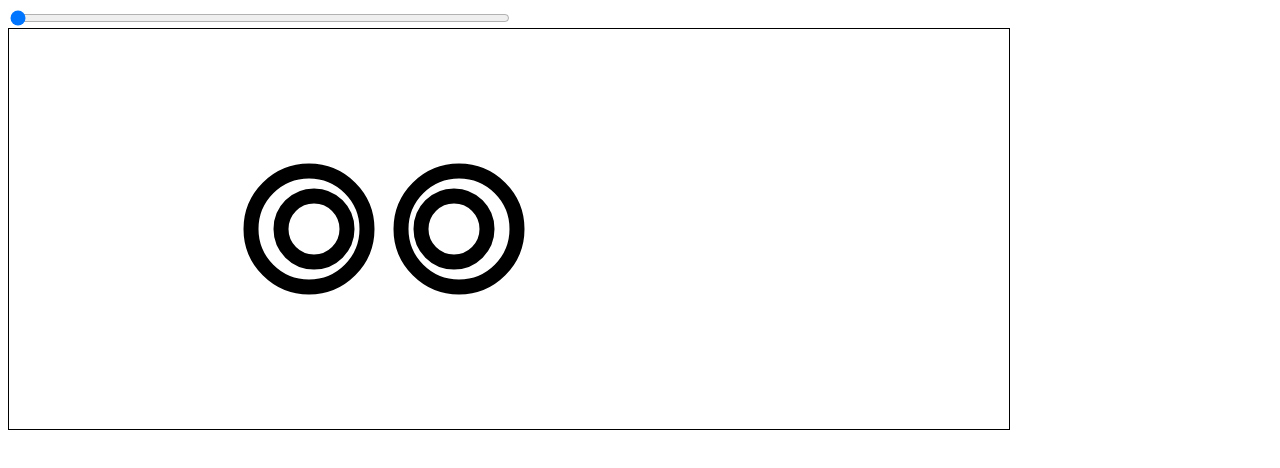
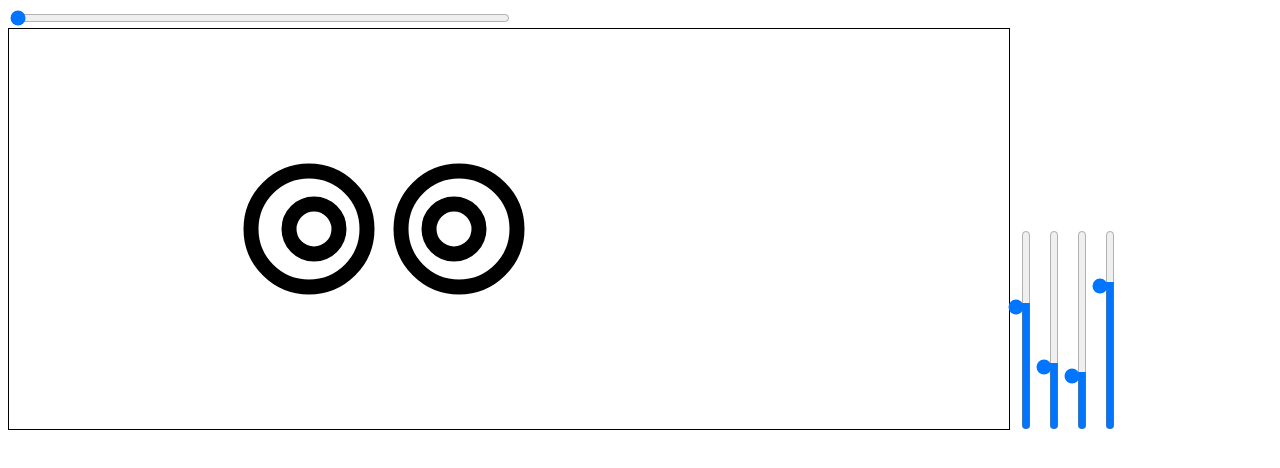
Before and after one commit to davesmylie/eye_toner, a plain HTML site: page index.html in a window 1280 px wide. Drawn offline with Linux system fonts and the light colour scheme.

Commit message:
Can now adjust settings on the fly

```diff
--- a/index.html
+++ b/index.html
@@ -7,50 +7,78 @@
 <canvas id="example" style='border:1px solid black'  width="1000px" height="400px">
 This text is displayed if your browser does not support HTML5 Canvas.
 </canvas>
+<input type="range" min="-20" max="20" value="5" style='-webkit-appearance: slider-vertical;width:10px; height: 200px; padding-right: 20px;'  onchange="moveOffset(this.value)" />
+<input type="range" min="40" max="100" value="58" style='-webkit-appearance: slider-vertical;width:10px; height: 200px; padding-right: 20px;'  onchange="outerCircle(this.value)" />
+<input type="range" min="20" max="40" value="25" style='-webkit-appearance: slider-vertical;width:10px; height: 200px; padding-right: 20px;'  onchange="innerCircle(this.value)" />
+<input type="range" min="1" max="20" value="15" style='-webkit-appearance: slider-vertical;width:10px; height: 200px; padding-right: 20px;'  onchange="lineWidth(this.value)" />
 <script type='text/javascript'>
 var canvas = document.getElementById('example');
 var context = canvas.getContext('2d');
 var xpos = 300;
 var ypos = 200;
-var size = 58;    // size of the outer circle
-var lineWidth = 15;
+var outer_size = 58;    // size of the outer circle
+var inner_size = 25;     // size of the inner circle
+var line_width = 15;
 var offset = 5;  // the distance the center circle is offset (to get 3d)
-var initial_distance = 150; // distance intial appart of circles
+var distance = 150; // distance intial appart of circles
 
 
-draw_circles(initial_distance);
+draw_circles(distance);
 function draw_circles(distance){
-	draw_circle(context, xpos, ypos, size, offset);
-	draw_circle(context, xpos + Number(distance), ypos, size, (offset * -1));
+	draw_circle(xpos, ypos, offset);
+	draw_circle(xpos + Number(distance), ypos, offset * -1);
 }
 
-function draw_circle(ctx, x, y, size, xoffset){
-        console.log("Drawing circle at x:(" + x + "), y:("+y+"), size:("+size+")");
-	ctx.fillStyle = 'black';
-        ctx.lineWidth = lineWidth;
+function draw_circle( x, y, p_offset){
+        console.log("Drawing circle at x:(" + x + "), y:("+y+"), size:("+outer_size+")");
+	context.fillStyle = 'black';
+        context.lineWidth = line_width;
         // draw outside
-	ctx.beginPath();
-	ctx.arc(x, y, size, 0, Math.PI*2, true);
-	ctx.closePath();
-	ctx.stroke();
+	context.beginPath();
+	context.arc(x, y, outer_size, 0, Math.PI*2, true);
+	context.closePath();
+	context.stroke();
 
         //draw inside
-	ctx.beginPath();
-	ctx.arc(x + xoffset, y, size-25, 0, Math.PI*2, true);
-	ctx.closePath();
-	ctx.stroke();
+	context.beginPath();
+	context.arc(x + p_offset, y, inner_size, 0, Math.PI*2, true);
+	context.closePath();
+	context.stroke();
 
 }
 
-
-function showValue(distance)
-{
+function drawScreen(){
 console.log("trying to draw cicrles at " + distance);
       context.clearRect(0,0, canvas.width, canvas.height);
-      draw_circles(Number(distance))
+      draw_circles(distance)
 	  context.fillStyle = "blue";
 	  context.font = "bold 16px Arial";
 	  context.fillText("Distance: " + distance  + " (roughly  " +(distance/40) + "cm)", 20, canvas.height -  30);
+
+}
+function moveOffset(p_offset) {
+     offset = Number(p_offset);
+     drawScreen();
+}
+
+function showValue(p_distance) {
+  distance = Number(p_distance);
+  drawScreen();
+}
+
+function innerCircle(p_size) {
+  inner_size = Number(p_size);
+  drawScreen();
+}
+
+function outerCircle(p_size) {
+  outer_size = Number(p_size);
+  drawScreen();
+}
+
+function lineWidth(p_width) {
+  line_width = Number(p_width);
+  drawScreen();
 }
 
 </script>
```
